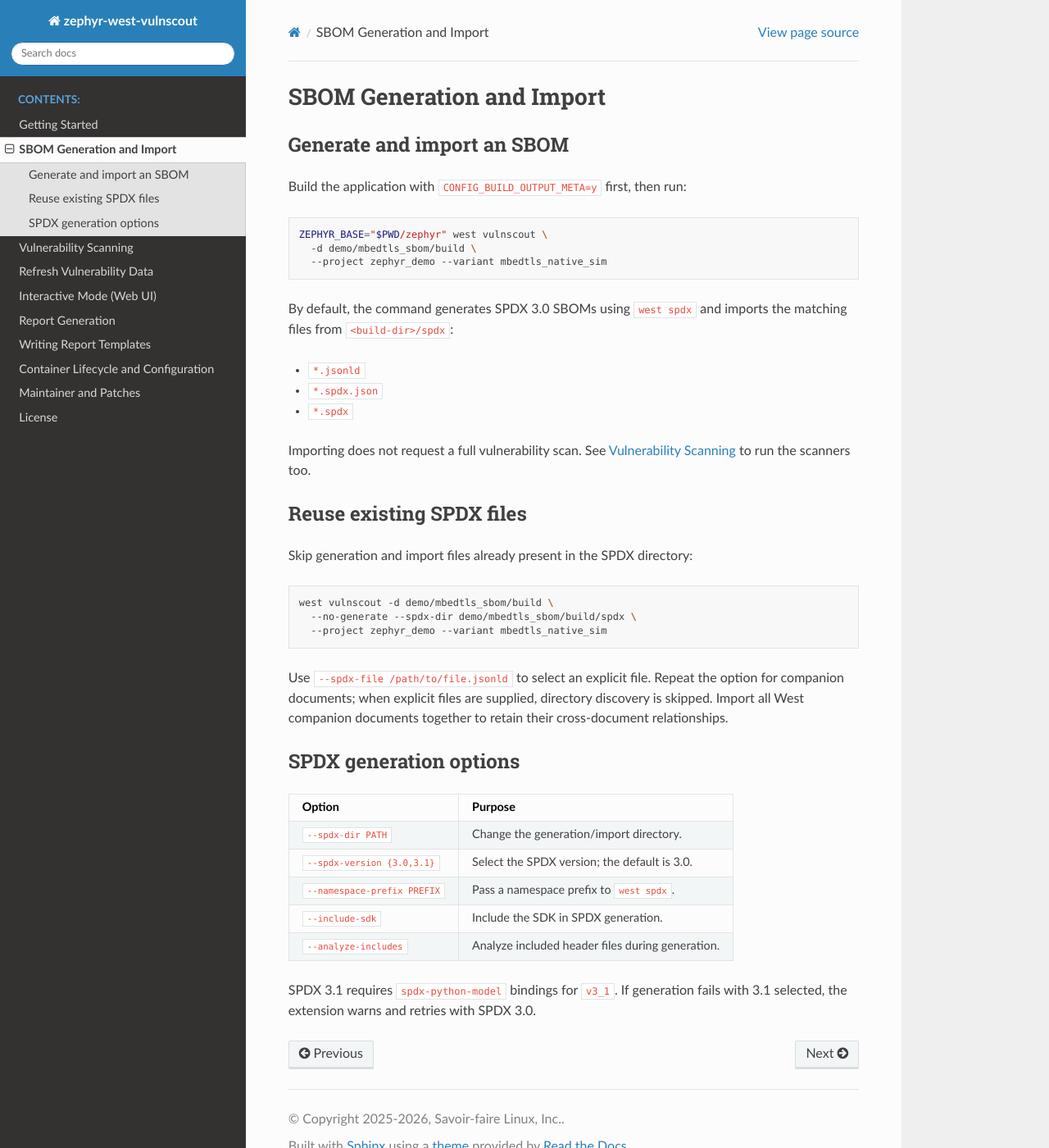
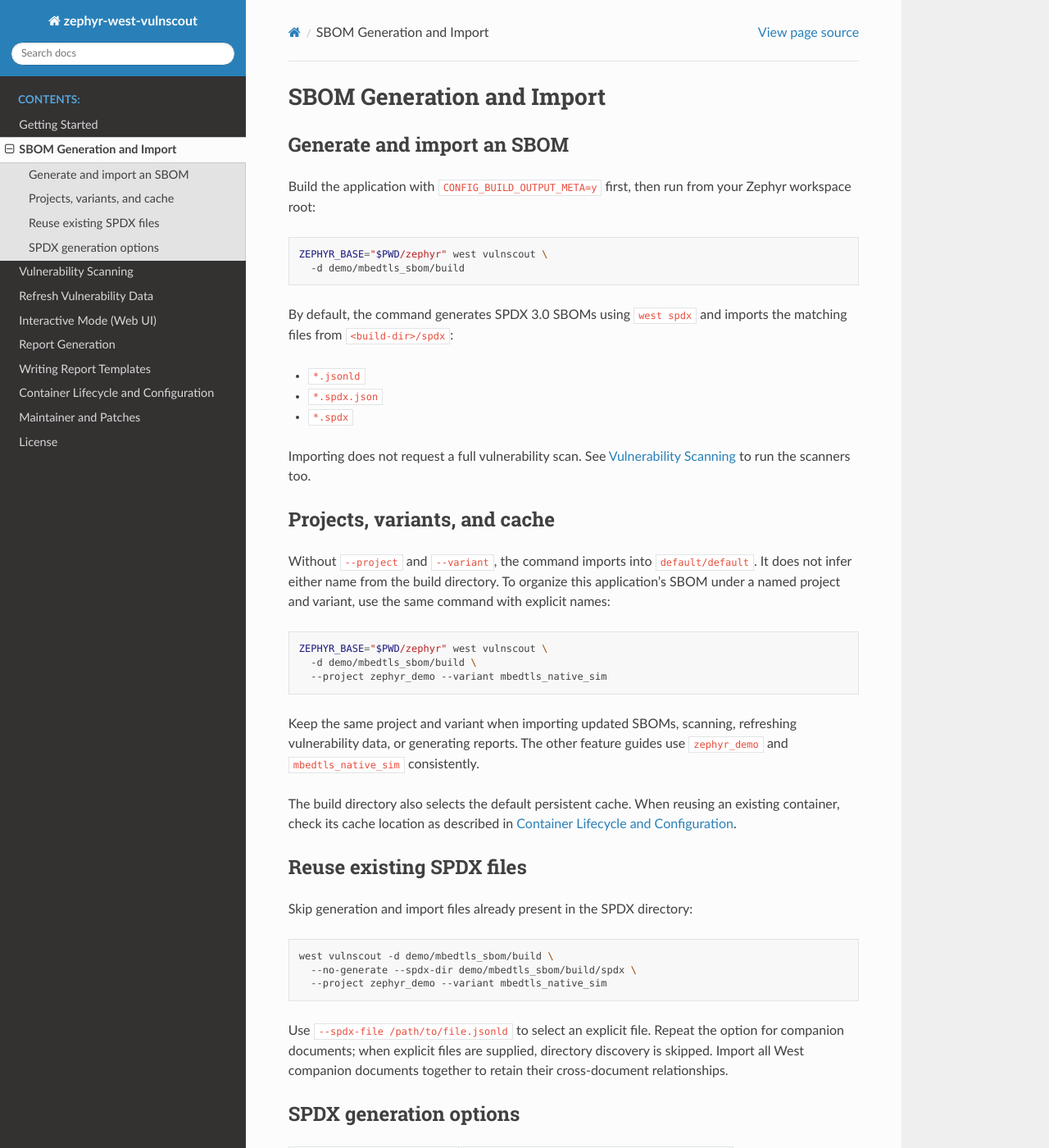
Before and after one commit to ValentinBoudevinSFL/zephyr-west-vulnscout, a Sphinx documentation site: the page built from doc/usage/sbom-generation.md, in a window 1280 px wide and 1400 px high. Shown: the whole window at 82% size. Built offline with Sphinx 7.4.7 and the Read the Docs theme 3.1.0, drawn with Linux system fonts in a browser that asks for light colours.

Commit message:
Improve SBOM setup and documentation guidance
Move project, variant, and cache guidance from Getting Started to the
SBOM generation guide. Introduce the basic workflow before showing
explicit project and variant names.

Document full HTML page rewrites so navigation updates appear in every
sidebar after rebuilding the documentation.

Co-authored-by: Copilot <223556219+Copilot@users.noreply.github.com>
Signed-off-by: ValentinBoudevinSFL <valentin.boudevin@savoirfairelinux.com>

````diff
--- a/doc/usage/sbom-generation.md
+++ b/doc/usage/sbom-generation.md
@@ -2,12 +2,12 @@
 
 ## Generate and import an SBOM
 
-Build the application with `CONFIG_BUILD_OUTPUT_META=y` first, then run:
+Build the application with `CONFIG_BUILD_OUTPUT_META=y` first, then run from
+your Zephyr workspace root:
 
 ```sh
 ZEPHYR_BASE="$PWD/zephyr" west vulnscout \
-  -d demo/mbedtls_sbom/build \
-  --project zephyr_demo --variant mbedtls_native_sim
+  -d demo/mbedtls_sbom/build
 ```
 
 By default, the command generates SPDX 3.0 SBOMs using `west spdx` and imports
@@ -19,6 +19,27 @@ the matching files from `<build-dir>/spdx`:
 
 Importing does not request a full vulnerability scan. See
 [Vulnerability Scanning](vulnerability-scanning.md) to run the scanners too.
+
+## Projects, variants, and cache
+
+Without `--project` and `--variant`, the command imports into `default/default`.
+It does not infer either name from the build directory. To organize this
+application's SBOM under a named project and variant, use the same command
+with explicit names:
+
+```sh
+ZEPHYR_BASE="$PWD/zephyr" west vulnscout \
+  -d demo/mbedtls_sbom/build \
+  --project zephyr_demo --variant mbedtls_native_sim
+```
+
+Keep the same project and variant when importing updated SBOMs, scanning,
+refreshing vulnerability data, or generating reports. The other feature guides
+use `zephyr_demo` and `mbedtls_native_sim` consistently.
+
+The build directory also selects the default persistent cache. When reusing
+an existing container, check its cache location as described in
+[Container Lifecycle and Configuration](container-configuration.md).
 
 ## Reuse existing SPDX files
 
````
Also changed, not shown: README.md (+10 -0 lines), doc/getting-started.md (+2 -10 lines).
